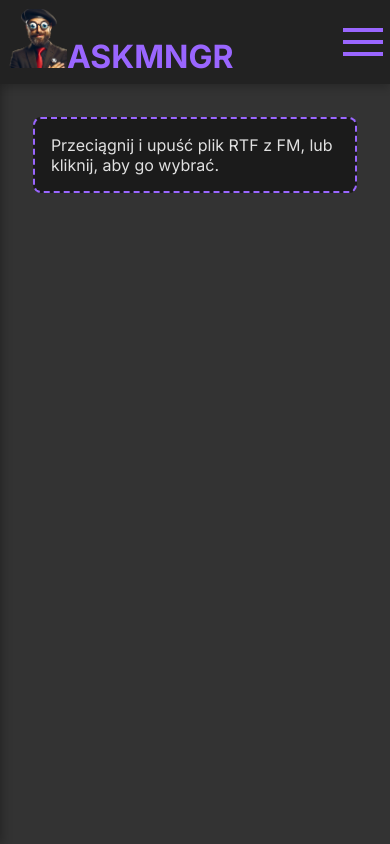
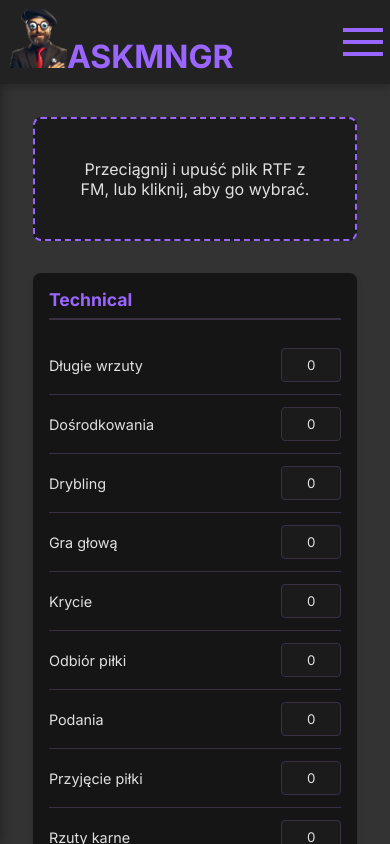
Before and after one commit to Efkey2137/fmApp, a React (Create React App) app: page /rate-player in a window 390 px wide. Built offline with nearby package versions, Linux system fonts and the light colour scheme; the HTML template or start-up script is replaced by a standard one.

Commit message:
RATE ENGINE !!!!

```diff
--- a/src/css/RatePlayer.css
+++ b/src/css/RatePlayer.css
@@ -1,108 +1,174 @@
-/* Main container styles */
-.dropzone-container {
-    padding: 1rem;
+/* Base styles and variables */
+:root {
+    --primary-color: #9a66ff;
+    --bg-dark: #1b1b1b;
+    --bg-darker: #151515;
+    --text-light: #e0e0e0;
+    --border-color: #393046;
+    --transition: all 0.3s ease;
 }
 
-.dropzone-area {
-    border: 2px dashed #9a66ff;
-    border-radius: 0.5rem;
-    cursor: pointer;
-    background-color: #1b1b1b;
-    color: #e0e0e0;
+/* Main container */
+.dropzone-container {
+    max-width: 100%;
+    margin: 0 auto;
     padding: 2rem;
 }
 
-/* Attributes container styles */
-.attributes-container {
-    margin-top: 1rem;
+/* Dropzone styles */
+.dropzone-area {
+    border: 2px dashed var(--primary-color);
+    border-radius: 8px;
+    padding: 2.5rem;
+    background-color: var(--bg-dark);
+    color: var(--text-light);
+    cursor: pointer;
+    text-align: center;
+    transition: var(--transition);
 }
 
-.attributes-title {
-    font-size: 1.125rem;
-    font-weight: 700;
-    color: #e0e0e0;
-    border-bottom: 1px solid #393046;
-    padding-bottom: 0.25rem;
+.dropzone-area:hover {
+    background-color: var(--border-color);
+    box-shadow: 0 0 5px var(--primary-color);
 }
 
-.attribute-item {
-    margin: 0.5rem 0;
-    color: #e0e0e0;
+/* Attributes section */
+.attributes-container {
+    display: grid;
+    grid-template-columns: repeat(auto-fit, minmax(300px, 1fr));
+    gap: 2rem;
+    margin-top: 2rem;
 }
 
-.attribute-name {
-    font-weight: 600;
-    color: #e0e0e0;
+.attribute-category {
+    background-color: var(--bg-darker);
+    border-radius: 8px;
+    padding: 1.5rem;
+    box-shadow: 0 4px 6px rgba(0, 0, 0, 0.1);
 }
 
-/* Loading state */
+.category-title {
+    color: var(--primary-color);
+    font-size: 1.25rem;
+    margin-bottom: 1rem;
+    padding-bottom: 0.5rem;
+    border-bottom: 2px solid var(--border-color);
+}
+
+/* List styles */
+.attribute-category ul {
+    list-style: none;
+    padding: 0;
+    margin: 0;
+}
+
+.attribute-category li {
+    display: flex;
+    justify-content: space-between;
+    align-items: center;
+    padding: 0.75rem 0;
+    border-bottom: 1px solid var(--border-color);
+}
+
+.attribute-category label {
+    color: var(--text-light);
+    font-weight: 500;
+}
+
+/* Input styles */
+input[type="number"] {
+    width: 60px;
+    padding: 0.5rem;
+    border: 1px solid var(--border-color);
+    border-radius: 4px;
+    background-color: var(--bg-dark);
+    color: var(--text-light);
+    text-align: center;
+}
+
+input[type="number"]:focus {
+    outline: none;
+    border-color: var(--primary-color);
+}
+
+input[type=number]::-webkit-inner-spin-button {
+    -webkit-appearance: none;
+}
+
+/* Calculate button */
+.calculate-button {
+    width: 100%;
+    margin-top: 1rem;
+    padding: 0.75rem;
+    background-color: var(--primary-color);
+    color: white;
+    border: none;
+    border-radius: 4px;
+    cursor: pointer;
+    transition: var(--transition);
+}
+
+.calculate-button:hover {
+    opacity: 0.9;
+    transform: translateY(-1px);
+}
+
+/* Rating display */
+.rating-display {
+    background-color: var(--bg-darker);
+    border-radius: 8px;
+    padding: 1.5rem;
+    margin: 2rem auto;
+    max-width: 100%;
+    text-align: center;
+    box-shadow: 0 4px 6px rgba(0, 0, 0, 0.1);
+    border: 2px solid var(--primary-color);
+}
+
+.rating-display h2 {
+    color: var(--primary-color);
+    font-size: 1.5rem;
+    margin: 0;
+    text-transform: uppercase;
+    letter-spacing: 1px;
+}
+
+/* Loading animation */
 @keyframes pulse {
     0%, 100% { opacity: 1; }
     50% { opacity: 0.5; }
 }
 
 p:has(⏳) {
+    color: var(--primary-color);
     animation: pulse 2s cubic-bezier(0.4, 0, 0.6, 1) infinite;
-    color: #9a66ff;
+    text-align: center;
+    margin: 1rem 0;
 }
 
-/* Hover effects */
-.dropzone-area:hover {
-    background-color: #393046;
-    transition: background-color 0.2s ease-in-out;
-}
-
-/* List styling */
-ul {
-    list-style: none;
-    padding: 0;
-    margin: 0;
-}
-
-/* Raw text container styles */
-.raw-text-container {
-    margin-top: 1rem;
-    padding: 1rem;
-    background-color: #1b1b1b;
-    border-radius: 0.5rem;
-    border: 1px solid #393046;
-}
-
-.raw-text-container h2 {
-    font-size: 1.125rem;
-    font-weight: 700;
-    color: #e0e0e0;
-    margin-bottom: 0.5rem;
-}
-
-.raw-text-container pre {
-    font-family: monospace;
-    color: #e0e0e0;
-    background-color: #242424;
-    padding: 1rem;
-    border-radius: 0.25rem;
-    border: 1px solid #393046;
-}
-
-/* Mobile Styles */
+/* Responsive design */
 @media (max-width: 768px) {
-    .dropzone-area {
+    .dropzone-container {
         padding: 1rem;
     }
 
-    .attributes-title {
-        font-size: 1rem;
+    .attributes-container {
+        grid-template-columns: 1fr;
+        gap: 1rem;
     }
 
-    .attribute-item {
-        font-size: 0.875rem;
+    .attribute-category {
+        padding: 1rem;
     }
 
-    .raw-text-container h2 {
-        font-size: 1rem;
+    .category-title {
+        font-size: 1.1rem;
     }
 
-    .raw-text-container pre {
-        font-size: 0.875rem;
+    .attribute-category li {
+        font-size: 0.9rem;
+    }
+    .rating-display h2{
+        font-size: 1.25rem;
     }
 }
--- a/src/pages/RatePlayer.tsx
+++ b/src/pages/RatePlayer.tsx
@@ -1,12 +1,58 @@
 import { useState } from "react";
 import { useDropzone } from "react-dropzone";
-import "../App.css"
+import PlayerRatingEngine from "../utils/PlayerRatingEngine";
+import "../App.css";
 import "../css/RatePlayer.css";
 
 const RatePlayer = () => {
-  const [attributes, setAttributes] = useState<{ name: string; value: number }[]>([]);
-  const [rawText, setRawText] = useState<string>("");
+  // Define static attributes
+  const staticAttributes = [
+    // Technical Attributes
+    { category: "Technical", name: "Długie wrzuty", value: 0 },
+    { category: "Technical", name: "Dośrodkowania", value: 0 },
+    { category: "Technical", name: "Drybling", value: 0 },
+    { category: "Technical", name: "Gra głową", value: 0 },
+    { category: "Technical", name: "Krycie", value: 0 },
+    { category: "Technical", name: "Odbiór piłki", value: 0 },
+    { category: "Technical", name: "Podania", value: 0 },
+    { category: "Technical", name: "Przyjęcie piłki", value: 0 },
+    { category: "Technical", name: "Rzuty karne", value: 0 },
+    { category: "Technical", name: "Rzuty rożne", value: 0 },
+    { category: "Technical", name: "Rzuty wolne", value: 0 },
+    { category: "Technical", name: "Strzały z dystansu", value: 0 },
+    { category: "Technical", name: "Technika", value: 0 },
+    { category: "Technical", name: "Wykańczanie akcji", value: 0 },
+
+    // Psychical Attributes
+    { category: "Psychical", name: "Agresja", value: 0 },
+    { category: "Psychical", name: "Błyskotliwość", value: 0 },
+    { category: "Psychical", name: "Decyzje", value: 0 },
+    { category: "Psychical", name: "Determinacja", value: 0 },
+    { category: "Psychical", name: "Gra bez piłki", value: 0 },
+    { category: "Psychical", name: "Koncentracja", value: 0 },
+    { category: "Psychical", name: "Opanowanie", value: 0 },
+    { category: "Psychical", name: "Pracowitość", value: 0 },
+    { category: "Psychical", name: "Przegląd sytuacji", value: 0 },
+    { category: "Psychical", name: "Przewidywanie", value: 0 },
+    { category: "Psychical", name: "Przywództwo", value: 0 },
+    { category: "Psychical", name: "Ustawianie się", value: 0 },
+    { category: "Psychical", name: "Waleczność", value: 0 },
+    { category: "Psychical", name: "Współpraca", value: 0 },
+
+    // Physical Attributes
+    { category: "Physical", name: "Przyspieszenie", value: 0 },
+    { category: "Physical", name: "Równowaga", value: 0 },
+    { category: "Physical", name: "Siła", value: 0 },
+    { category: "Physical", name: "Skoczność", value: 0 },
+    { category: "Physical", name: "Sprawność", value: 0 },
+    { category: "Physical", name: "Szybkość", value: 0 },
+    { category: "Physical", name: "Wytrzymałość", value: 0 },
+    { category: "Physical", name: "Zwinność", value: 0 },
+  ];
+
+  const [attributes, setAttributes] = useState(staticAttributes);
   const [loading, setLoading] = useState(false);
+  const [playerRating, setPlayerRating] = useState<number | null>(null);
 
   const onDrop = (acceptedFiles: File[]) => {
     setLoading(true);
@@ -18,23 +64,22 @@ const RatePlayer = () => {
       if (event.target?.result) {
         const text = event.target.result as string;
 
-        // Set the raw text content
-        setRawText(text);
+        const regex = /\|\s([\w\sĄąĆćĘęŁłŃńÓóŚśŹźŻż-]+)\s*\|\s*(\d{1,2})\s*\|/g;
+        let match;
+        const extractedValues: number[] = [];
 
-        // Keep the existing attribute extraction logic
-        const regex = /([A-Za-z\s]+)\s(\d{1,2})/g;
-        const extractedAttributes: { name: string; value: number }[] = [];
-
-        let match;
         while ((match = regex.exec(text)) !== null) {
-          const name = match[1].trim();
           const value = parseInt(match[2], 10);
-          if (value >= 1 && value <= 20) {
-            extractedAttributes.push({ name, value });
-          }
+          extractedValues.push(value);
         }
 
-        setAttributes(extractedAttributes);
+        // Update static attributes with values from the file
+        const updatedAttributes = staticAttributes.map((attr, index) => ({
+          ...attr,
+          value: extractedValues[index] || attr.value // Assign by index, keep default if not found
+        }));
+
+        setAttributes(updatedAttributes);
         setLoading(false);
       }
     };
@@ -45,6 +90,21 @@ const RatePlayer = () => {
     };
 
     reader.readAsText(file);
+  };
+
+  const handleValueChange = (name: string, newValue: number) => {
+    const updatedAttributes = [...attributes];
+    const index = updatedAttributes.findIndex(attr => attr.name === name);
+    if (index !== -1) {
+      updatedAttributes[index].value = newValue;
+      setAttributes(updatedAttributes);
+    }
+  };
+
+  const calculatePlayerRating = () => {
+    const ratingEngine = new PlayerRatingEngine();
+    const rating = ratingEngine.calculateRating(attributes);
+    setPlayerRating(rating);
   };
 
   const { getRootProps, getInputProps } = useDropzone({
@@ -63,29 +123,43 @@ const RatePlayer = () => {
         <input {...getInputProps()} />
         <p>Przeciągnij i upuść plik RTF z FM, lub kliknij, aby go wybrać.</p>
       </div>
-
       {loading && <p>⏳ Przetwarzanie pliku...</p>}
 
-      {/* Display raw text content */}
-      {rawText && (
-        <div className="raw-text-container">
-          <h2>Raw Text Content:</h2>
-          <pre style={{ whiteSpace: 'pre-wrap', maxWidth: '100%', overflow: 'auto' }}>
-            {rawText}
-          </pre>
+      {playerRating !== null && (
+        <div className="rating-display">
+          <h2>Rating gracza: {playerRating}</h2>
         </div>
       )}
 
       {attributes.length > 0 && (
         <div className="attributes-container">
-          <h2 className="attributes-title">Atrybuty:</h2>
-          <ul>
-            {attributes.map((attr, index) => (
-              <li key={index} className="attribute-item">
-                <span className="attribute-name">{attr.name}</span>: {attr.value}
-              </li>
-            ))}
-          </ul>
+          {['Technical', 'Psychical', 'Physical'].map(category => (
+            <div key={category} className="attribute-category">
+              <h3 className="category-title">{category}</h3>
+              <ul>
+                {attributes
+                  .filter(attr => attr.category === category)
+                  .map((attr) => (
+                    <li key={attr.name}>
+                      <label>{attr.name}</label>
+                      <input
+                        type="number"
+                        value={attr.value}
+                        onChange={(e) => handleValueChange(attr.name, parseInt(e.target.value, 10))}
+                      />
+                    </li>
+                  ))}
+              </ul>
+              {category === 'Physical' && (
+                <button
+                  className="calculate-button"
+                  onClick={calculatePlayerRating}
+                >
+                  Oblicz rating
+                </button>
+              )}
+            </div>
+          ))}
         </div>
       )}
     </div>
--- /dev/null
+++ b/src/utils/PlayerRatingEngine.ts
@@ -0,0 +1,62 @@
+export class PlayerRatingEngine {
+    private readonly META_ATTRIBUTES = [
+        "Drybling", "Koncentracja", "Przewidywanie", "Przyspieszenie",
+        "Rownowaga", "Sila", "Skocznosc", "Szybkosc", "Zwinnosc"
+    ];
+
+    private readonly META_MULTIPLIER = 5;
+    private readonly MAX_ATTRIBUTE_VALUE = 20;
+    private readonly TOTAL_ATTRIBUTES = 36;
+
+    constructor() {}
+
+    calculateRating(attributes: { name: string; value: number }[]): number {
+        // Step 1: Calculate maximum possible sums
+        const maxBaseSum = this.TOTAL_ATTRIBUTES * this.MAX_ATTRIBUTE_VALUE;
+        const maxMetaSum = this.META_ATTRIBUTES.length * this.MAX_ATTRIBUTE_VALUE * this.META_MULTIPLIER;
+        const maxTotalSum = maxBaseSum + maxMetaSum - (this.META_ATTRIBUTES.length * this.MAX_ATTRIBUTE_VALUE);
+
+        // Step 2: Calculate weighted sum of player's attributes
+        const weightedSum = attributes.reduce((sum, attr) => {
+            const multiplier = this.META_ATTRIBUTES.includes(attr.name) ? this.META_MULTIPLIER : 1;
+            return sum + (attr.value * multiplier);
+        }, 0);
+
+        // Step 3: Normalize to 1-100 scale
+        const rating = (weightedSum / maxTotalSum) * 100;
+
+        // Round to 2 decimal places
+        return Math.round(rating * 100) / 100;
+    }
+}
+
+// there are 36 attributes in total
+// there are from 0 to 20 for each attribute
+// the sum of all attributes is dynamic and normalized
+// Rating is a scale from 1 to 100
+
+// More valuable attributes (meta attributes) are:
+// Drybling, Koncentracja, Przewidywanie, Przyspieszenie, Rownowaga, Sila, Skocznosc, Szybkosc, Zwinnosc
+// These attributes are worth x5 points, because they are the meta and can win games alone (except GK)
+
+// The formula for calculating the rating is:
+// Step 1: Calculate the maximum possible sum of all attributes
+//max_base_sum = 36 * 20  // 36 attributes, each with max value 20
+//max_meta_sum = 9 * 20 * 5  // 9 meta attributes x5 weighting, each with max value 20
+//max_total_sum = max_base_sum + max_meta_sum - (9 * 20)  // Removing duplicate meta attribute count
+
+// Step 2: Calculate the weighted sum of the player's attributes
+//weighted_sum = sum(value * (5 if key in valued_attributes else 1) for key, value in attributes.items())
+
+// Step 3: Normalize to a 1-100 scale
+//rating = round((weighted_sum / max_total_sum) * 100, 2)
+
+// Example:
+// normal_attributes = 336
+// meta_attributes x5 = 565
+// max_total_sum = (36 - 9) * 20 + (9 * 20 * 5) = 180 + 900 = 1080
+// weighted_sum = 336 + 565 = 901
+// rating = round((901 / 1080) * 100, 2)
+// rating = 83.43
+
+export default PlayerRatingEngine;
```
